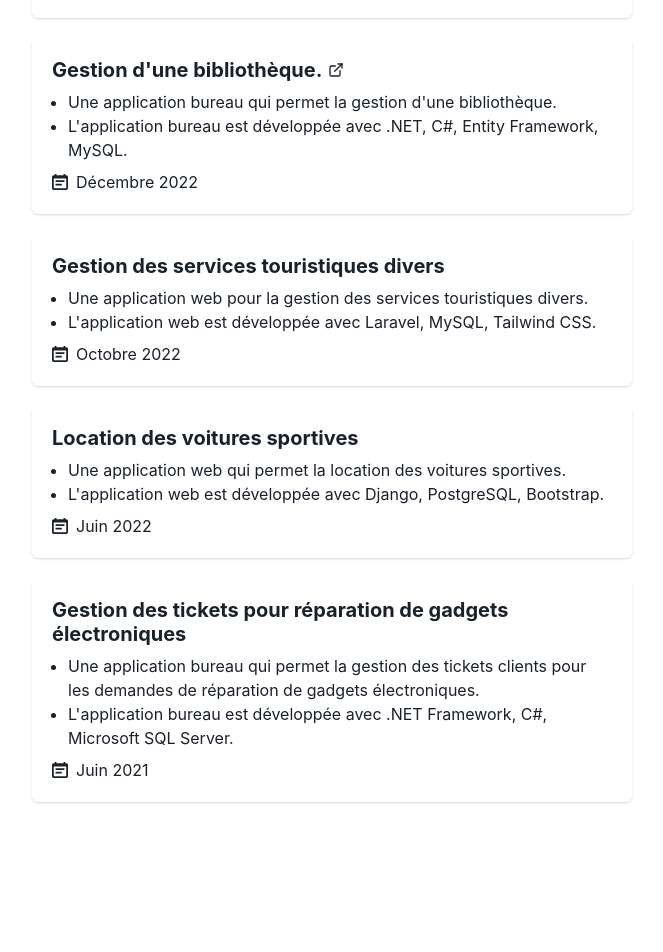
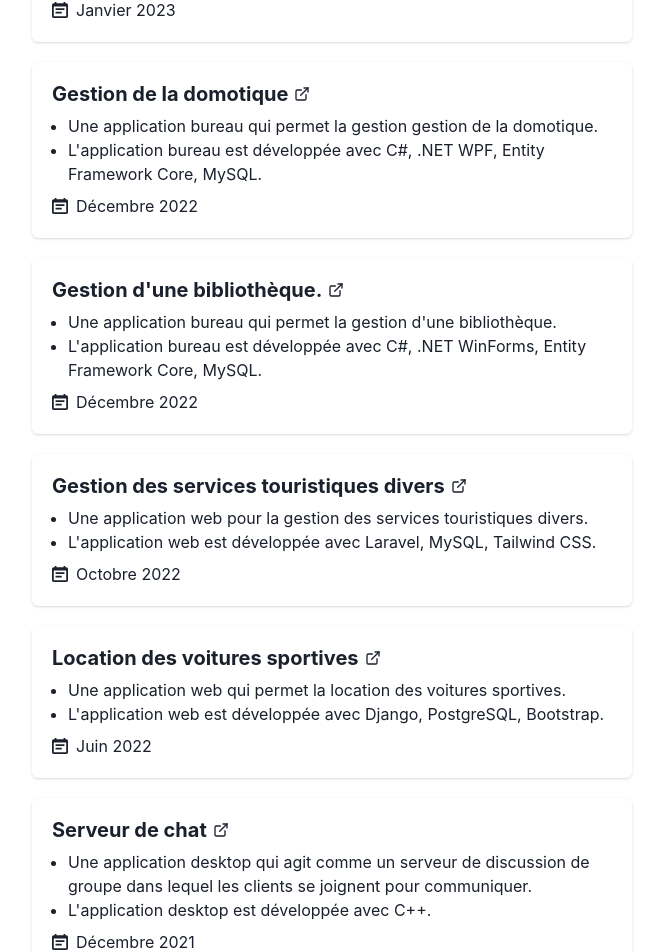
Before and after one commit to voidnowhere/portfolio, a React (Vite) app: page /projets in a window 1280 px wide. Shown: the part 1132-2084 px from the top of the page, without its empty margins (308-971 px from the left). Before the commit the page ends 1998 px from the top, so only its background shows below. Built offline with nearby package versions, Linux system fonts and the light colour scheme.

Commit message:
Updated projects

```diff
--- a/src/components/Experiences.jsx
+++ b/src/components/Experiences.jsx
@@ -19,7 +19,7 @@ function Experiences() {
         {
             status: "Stagiaire",
             content: "Realisation d'une application web pour la gestion des services touristiques divers.",
-            technology: "L'application web est développée avec Laravel, MySQL.",
+            technology: "L'application web est développée avec Laravel, MySQL, Tailwind CSS.",
             reception: {
                 name: "NETDEV Sarl, Marrakech.",
                 webpage: "https://www.netdevmaroc.com/",
--- a/src/components/Projects.jsx
+++ b/src/components/Projects.jsx
@@ -7,16 +7,30 @@ import {renderDate} from "../utils.js";
 function Projects() {
     const projects = [
         {
+            name: "Serveur de chat",
+            description: "Une application desktop qui agit comme un serveur de discussion de groupe dans lequel les clients se joignent pour communiquer.",
+            technology: "L'application desktop est développée avec C++.",
+            url: "https://github.com/AKAM-VNW/ChatAppServer",
+            date: new Date("2021-12"),
+        },
+        {
+            name: "Recommandations de restaurants",
+            description: "Une application Web qui permet aux utilisateurs d'évaluer les restaurants récupérés et stockés par notre application à partir d'un site Web en ligne.",
+            technology: "L'application web est développée avec Django, React.",
+            url: "https://github.com/voidnowhere/RestaurantReviewsWEB",
+            date: new Date("2023-05"),
+        },
+        {
             name: "Gestion de la domotique",
             description: "Une application bureau qui permet la gestion gestion de la domotique.",
-            technology: "L'application bureau est développée avec .NET, C#, Entity Framework, MySQL.",
+            technology: "L'application bureau est développée avec  C#, .NET WPF, Entity Framework Core, MySQL.",
             url: "https://github.com/voidnowhere/HomeAutomation",
             date: new Date("2022-12"),
         },
         {
             name: "Gestion des projets informatique",
             description: "Une application bureau qui permet la gestion des projets informatiques (Kanban).",
-            technology: "L'application bureau est développée avec .NET, C#, Entity Framework, Microsoft SQL Server.",
+            technology: "L'application bureau est développée avec  C#, .NET WinForms, Entity Framework Core, Microsoft SQL Server.",
             url: "https://github.com/voidnowhere/ProjectsManagement",
             date: new Date("2023-01"),
         },
@@ -30,7 +44,7 @@ function Projects() {
         {
             name: "Gestion d'une bibliothèque.",
             description: "Une application bureau qui permet la gestion d'une bibliothèque.",
-            technology: "L'application bureau est développée avec .NET, C#, Entity Framework, MySQL.",
+            technology: "L'application bureau est développée avec  C#, .NET WinForms, Entity Framework Core, MySQL.",
             url: "https://github.com/voidnowhere/LibraryManagement",
             date: new Date("2022-12"),
         },
@@ -45,21 +59,21 @@ function Projects() {
             name: "Gestion des services touristiques divers",
             description: "Une application web pour la gestion des services touristiques divers.",
             technology: "L'application web est développée avec Laravel, MySQL, Tailwind CSS.",
-            url: null,
+            url: "https://user-images.githubusercontent.com/79842485/236908456-711048ba-740b-4949-bc15-6f3ff1b0fae4.mp4",
             date: new Date("2022-10"),
         },
         {
             name: "Location des voitures sportives",
             description: "Une application web qui permet la location des voitures sportives.",
             technology: "L'application web est développée avec Django, PostgreSQL, Bootstrap.",
-            url: null,
+            url: "https://user-images.githubusercontent.com/79842485/236892506-033c4a11-76db-405d-95ba-3b6825110b4d.mp4",
             date: new Date("2022-06"),
         },
         {
             name: "Gestion des tickets pour réparation de gadgets électroniques",
             description: "Une application bureau qui permet la gestion des tickets clients pour les demandes de réparation de gadgets électroniques.",
-            technology: "L'application bureau est développée avec .NET Framework, C#, Microsoft SQL Server.",
-            url: null,
+            technology: "L'application bureau est développée avec C#, .NET Framework WinForms, ADO.NET, Microsoft SQL Server, SAP Crystal Reports.",
+            url: "https://user-images.githubusercontent.com/79842485/236870583-08b990a0-187e-4a54-94ca-04560db05e9b.mp4",
             date: new Date("2021-06"),
         },
     ]
```
